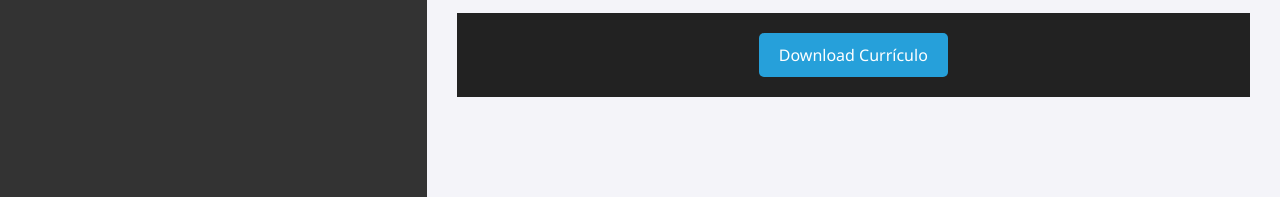
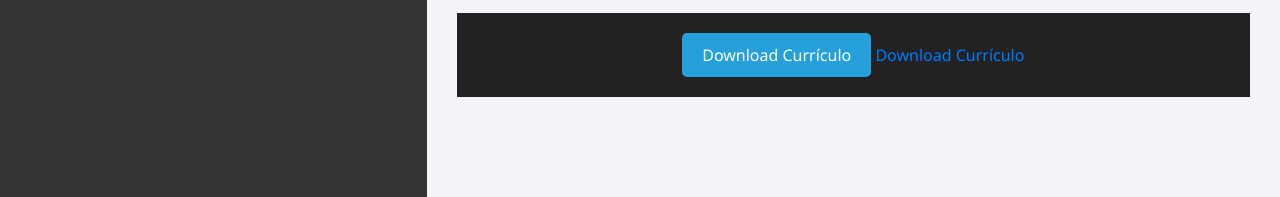
Before and after one commit to Sixtapt/cv, a plain HTML site: page index.html in a window 1280 px wide. Shown: the part 603-800 px from the top of the page. Drawn offline with nearby package versions, Linux system fonts and the light colour scheme.

Commit message:
Update index.html

```diff
--- a/index.html
+++ b/index.html
@@ -120,6 +120,7 @@
                 </section>
                 <div class="footer">
                     <button type="button">Download Currículo</button>
+                    <a href="/cv.pdf" target="_blank" class="btn-download">Download Currículo</a>
                 </div>
             </div>
         </div>
```
